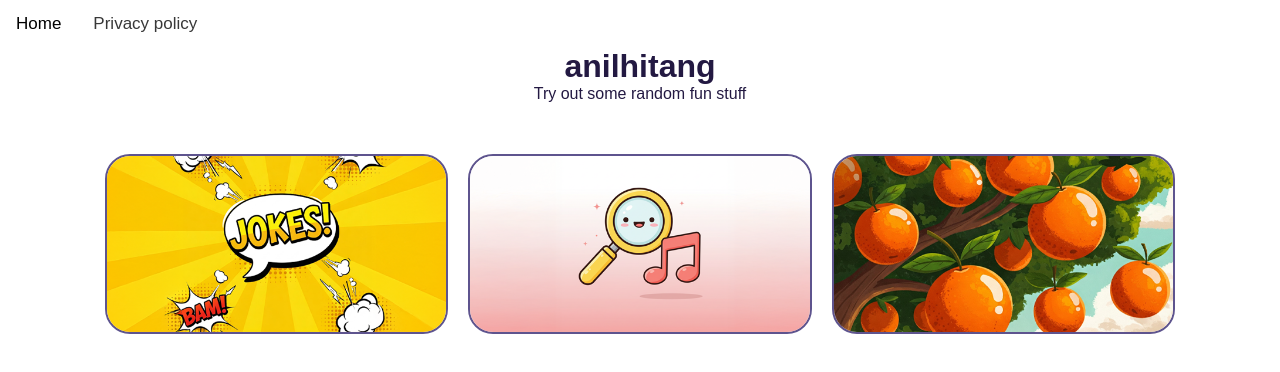
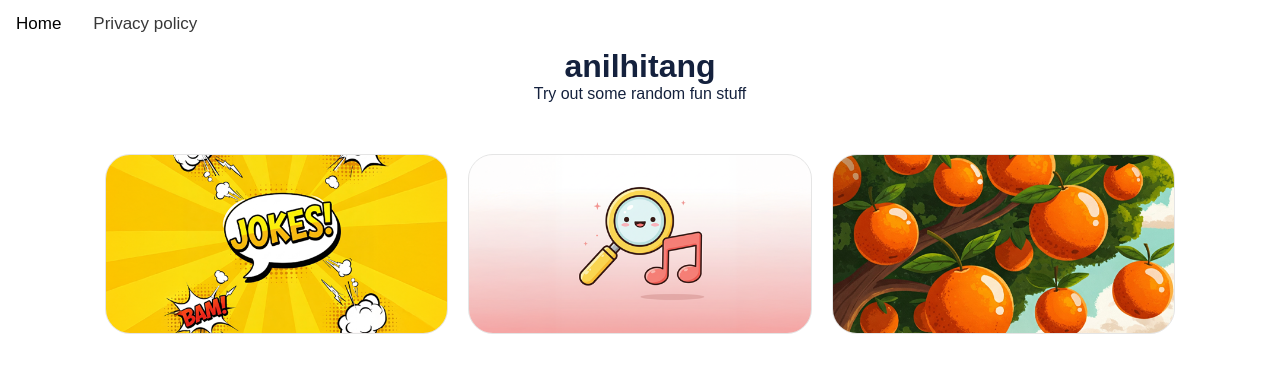
Before and after one commit to anil9t5/32skills, a Next.js app: page / in a window 1280 px wide. Shown: the top 372 px of the page. Built offline with nearby package versions, Linux system fonts and the light colour scheme.

Commit message:
UI update

```diff
--- a/src/app/globals.css
+++ b/src/app/globals.css
@@ -1,6 +1,6 @@
 :root {
   --background: #ffffff;
-  --foreground: #231942;
+  --foreground: #14213d;
 }
 
 @media (prefers-color-scheme: dark) {
--- a/src/app/page.module.css
+++ b/src/app/page.module.css
@@ -6,7 +6,7 @@
   overflow: hidden;
   transform-origin: center;
   /* box-shadow: 0 0 0 3px #ef6549; */
-  border: 2px solid #5e548e;
+  border: 1px solid #e5e5e5;
   border-radius: 25px;
   transition: transform 0.2s;
 }
```
